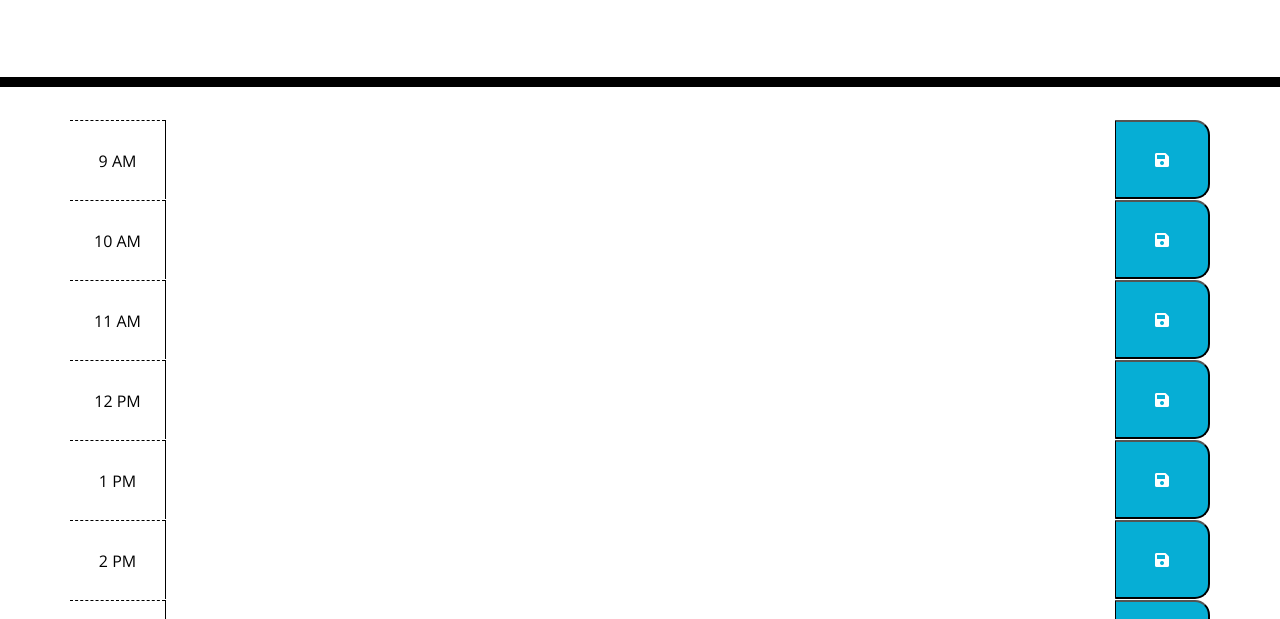
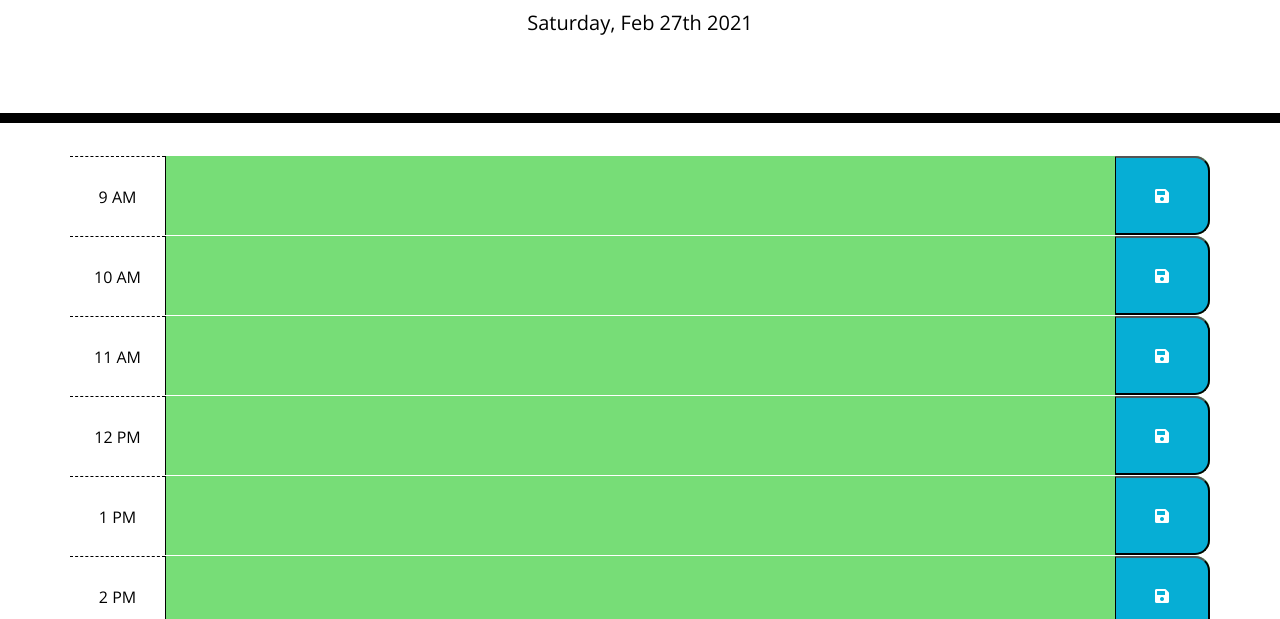
Before and after one commit to Caroline1418/day-scheduler, a plain HTML site: page index.html in a window 1280 px wide. Shown: the part 181-800 px from the top of the page. Drawn offline with nearby package versions, Linux system fonts and the light colour scheme.

Commit message:
clases for times

```diff
--- a/index.html
+++ b/index.html
@@ -44,7 +44,7 @@
             <button class="saveBtn col-md-1"><i class="fas fa-save"></i></button>
         </div>
 
-		<div id="hour10=1" class="row time-block">
+		<div id="hour11" class="row time-block">
             <div class="col-md-1 hour">
                 11 AM
             </div>
@@ -106,12 +106,11 @@
             </textarea>
             <button class="saveBtn col-md-1"><i class="fas fa-save"></i></button>
         </div>
-
 	</div>
 
 	<script src="https://code.jquery.com/jquery-3.4.1.min.js"></script>
 	<script src="https://cdnjs.cloudflare.com/ajax/libs/moment.js/2.24.0/moment.min.js"></script>
-	<script src="./assets/js/script.js"></script>
+	<script src="script.js"></script>
 </body>
 
 </html>
--- /dev/null
+++ b/script.js
@@ -0,0 +1,46 @@
+var todayDate = moment().format('dddd, MMM Do YYYY');
+$("#currentDay").html(todayDate);
+
+$(document).ready(function(){
+    //save button function
+    $(".saveBtn").on("click", function(){
+        var text = $(this).siblings(".description").val();
+        var time = $(this).parent().attr("id");
+        localStorage.setItem(time, text)
+    });
+    function timeTracker(){
+        //get current time
+        var timeRN = moment().hour();
+
+        //loop through time blocks
+        $(".time-block").each(function(){
+            var blockTime = parseInt($(this).attr("id").split("hour")[1]);
+
+            if(blockTime < timeRN){
+                $(this).removeClass("future");
+                $(this).removeClass("present");
+                $(this).addClass("past");
+            }else if (blockTime === timeRN){
+                $(this).removeClass("future");
+                $(this).removeClass("past");
+                $(this).addClass("present")
+            } else{
+                $(this).removeClass("present");
+                $(this).removeClass("past");
+                $(this).addClass("future");
+            };
+        });
+    }
+
+    $("#hour9.task").val(localStorage.getItem("hour9"));
+    $("#hour10.task").val(localStorage.getItem("hour10"));
+    $("#hour11.task").val(localStorage.getItem("hour11"));
+    $("#hour12.task").val(localStorage.getItem("hour12"));
+    $("#hour1.task").val(localStorage.getItem("hour1"));
+    $("#hour2.task").val(localStorage.getItem("hour2"));
+    $("#hour3.task").val(localStorage.getItem("hour3"));
+    $("#hour4.task").val(localStorage.getItem("hour4"));
+    $("#hour5.task").val(localStorage.getItem("hour5"));
+
+    timeTracker()
+})
```
